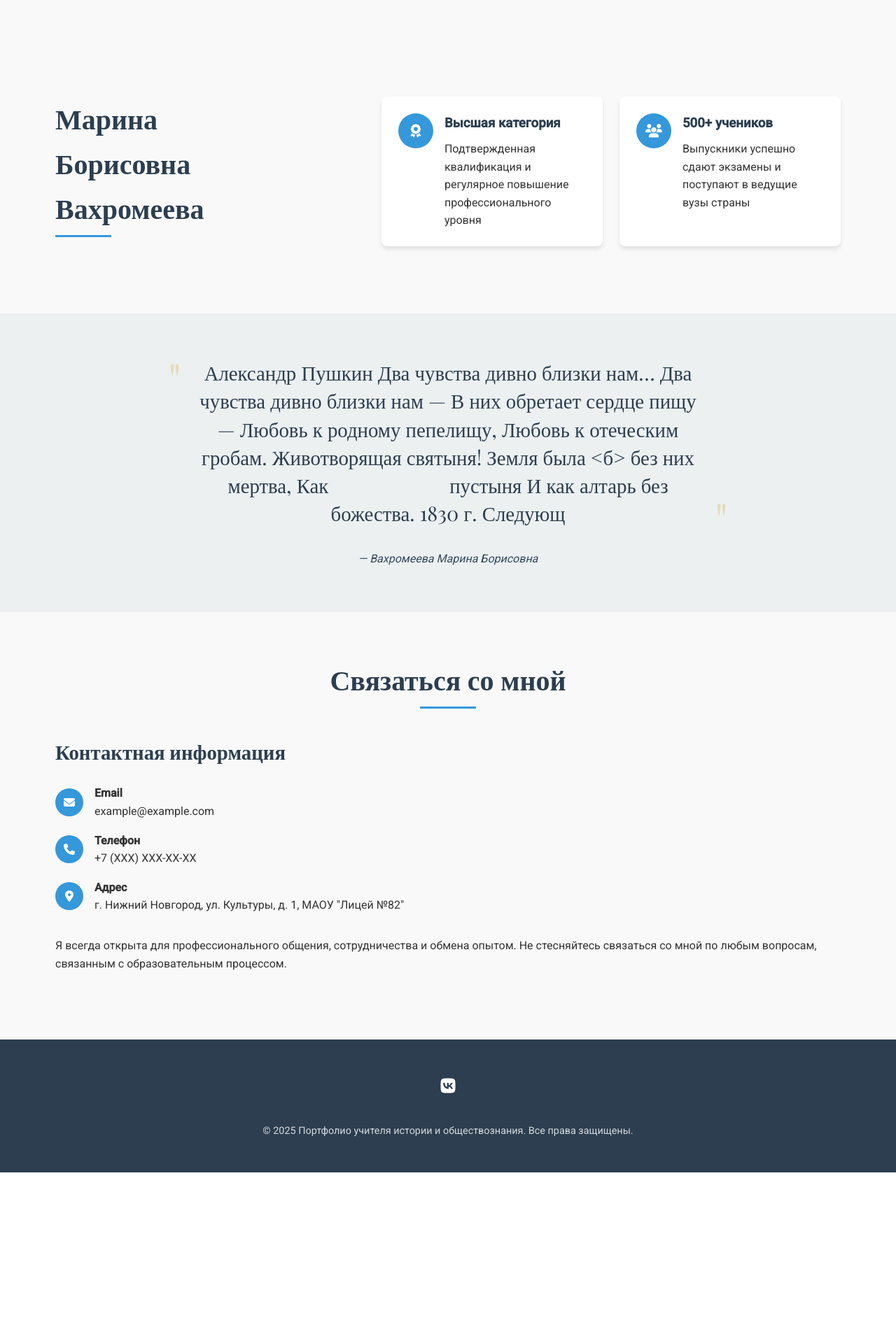
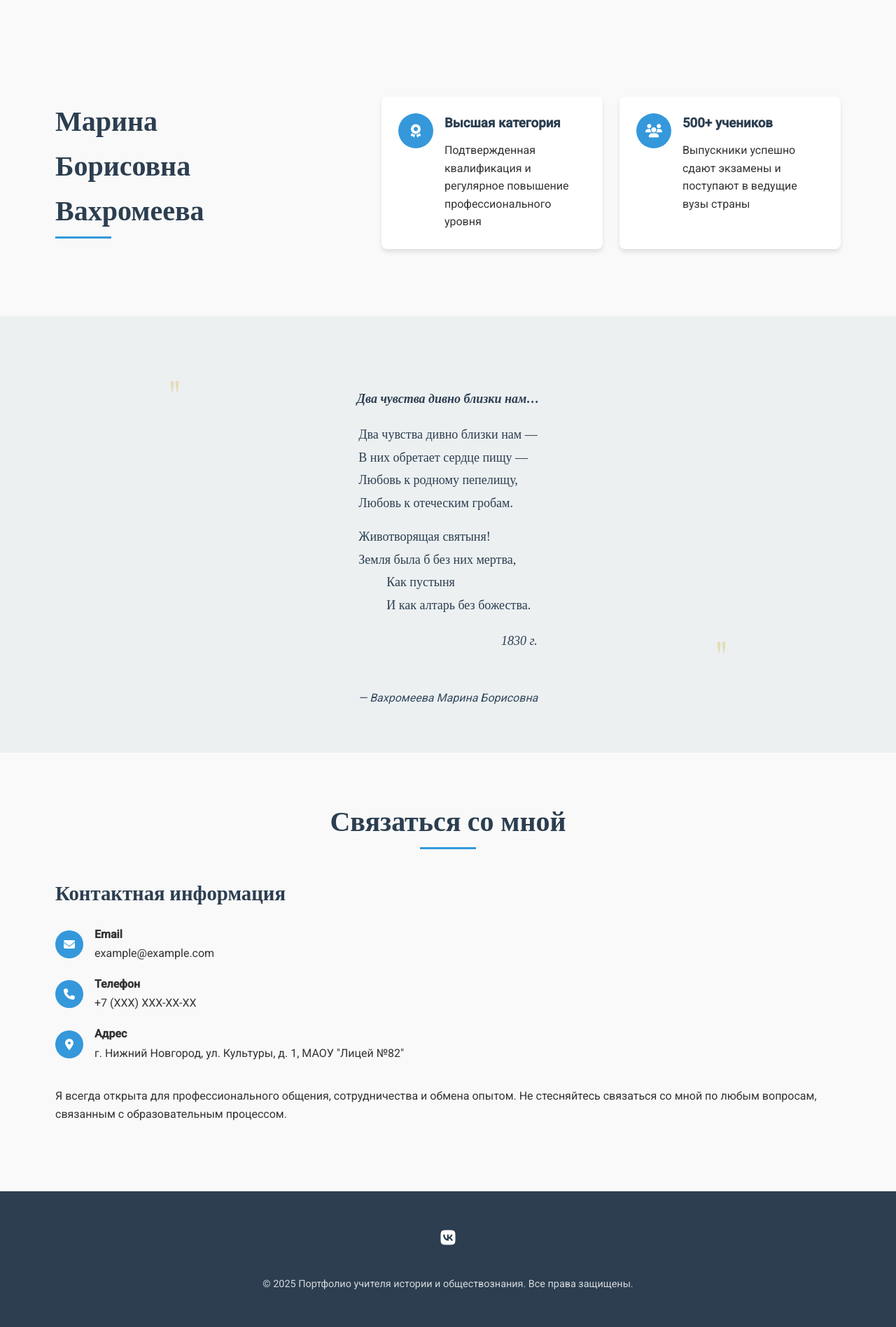
Before and after one commit to LilFreezyV/HistoryTeacherSite, a Flask app: page /about in a window 1280 px wide. Shown: the part 586-2483 px from the top of the page at 70% size. Before the commit the page ends 2262 px from the top, so only its background shows below. Run offline with Flask 3, Linux system fonts and the light colour scheme.

Commit message:
quote added

```diff
--- a/templates/about.html
+++ b/templates/about.html
@@ -865,6 +865,7 @@
             }
         }
 
+
 </style>
 <section class="page-hero">
     <div class="container">
@@ -918,19 +919,69 @@
     <div class="container">
         <div class="philosophy-content">
             <div class="philosophy-quote">
-                Александр Пушкин
-                Два чувства дивно близки нам…
-                Два чувства дивно близки нам —
-                В них обретает сердце пищу —
-                Любовь к родному пепелищу,
-                Любовь к отеческим гробам.
-                Животворящая святыня!
-                Земля была
-                <б> без них мертва,
-                    Как      пустыня
-                    И как алтарь без божества.
-                    1830 г.
-                    Следующ
+                <div class="pushkin-poem">
+                    <div class="title">Два чувства дивно близки нам…</div>
+
+                    <div class="poem-content">
+                        <p>Два чувства дивно близки нам —</p>
+                        <p>В них обретает сердце пищу —</p>
+                        <p>Любовь к родному пепелищу,</p>
+                        <p>Любовь к отеческим гробам.</p>
+
+                        <div class="stanza-spacer"></div>
+
+                        <p>Животворящая святыня!</p>
+                        <p>Земля была б без них мертва,</p>
+                        <p class="indented">Как пустыня</p>
+                        <p class="indented">И как алтарь без божества.</p>
+
+                        <div class="date">1830 г.</div>
+                    </div>
+                </div>
+
+                <style>
+.pushkin-poem {
+    font-family: 'Times New Roman', serif;
+    font-size: 18px;
+    line-height: 1.6;
+    max-width: 500px;
+    margin: 20px auto;
+    padding: 20px;
+    text-align: center;
+}
+
+.title {
+    font-weight: bold;
+    margin-bottom: 20px;
+    font-style: italic;
+}
+
+.poem-content {
+    text-align: left;
+    display: inline-block;
+}
+
+.stanza-spacer {
+    height: 15px;
+}
+
+.indented {
+    text-indent: 40px;
+    margin-left: 0;
+}
+
+.date {
+    text-align: right;
+    margin-top: 20px;
+    font-style: italic;
+}
+
+p {
+    margin: 0;
+    padding: 2px 0;
+}
+
+                </style>
             </div>
             <p class="philosophy-author">— Вахромеева Марина Борисовна</p>
         </div>
@@ -1079,5 +1130,6 @@
 
 
 
+
 </script>
 {% endblock %}
```
